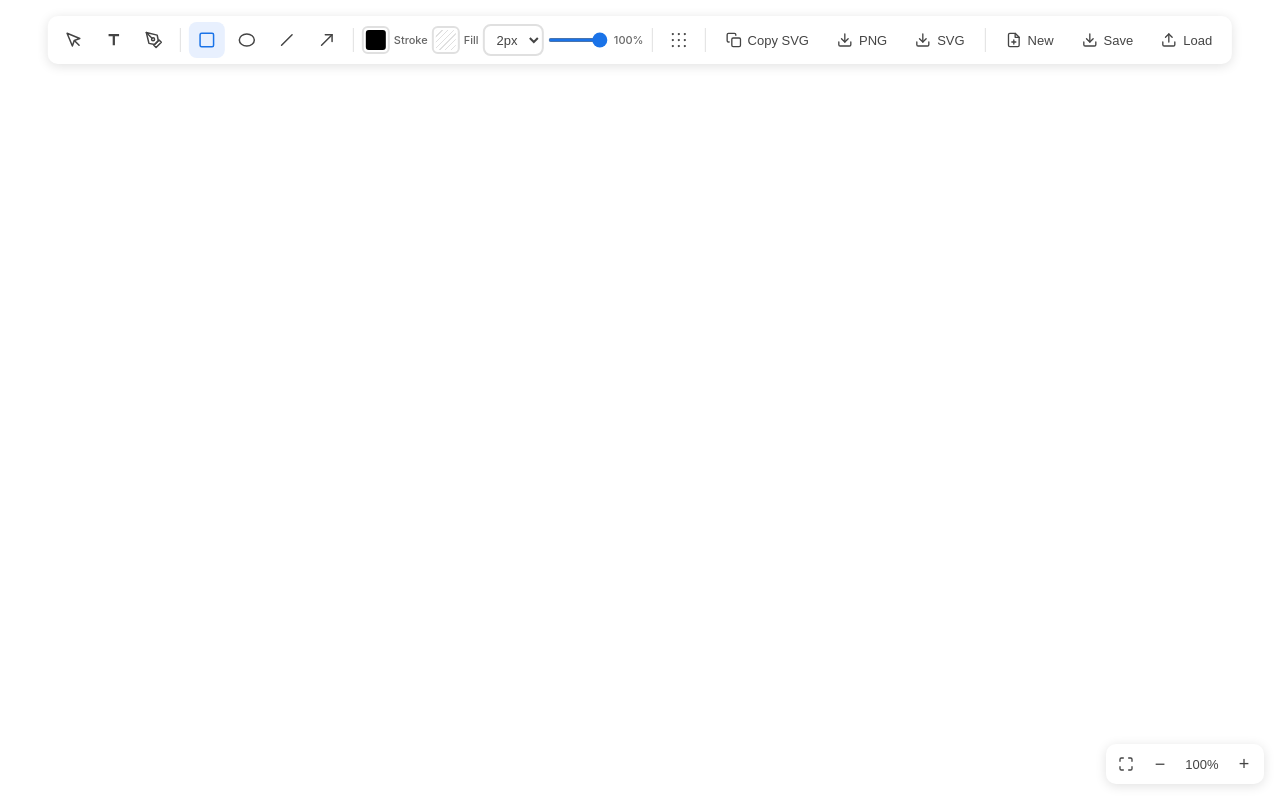
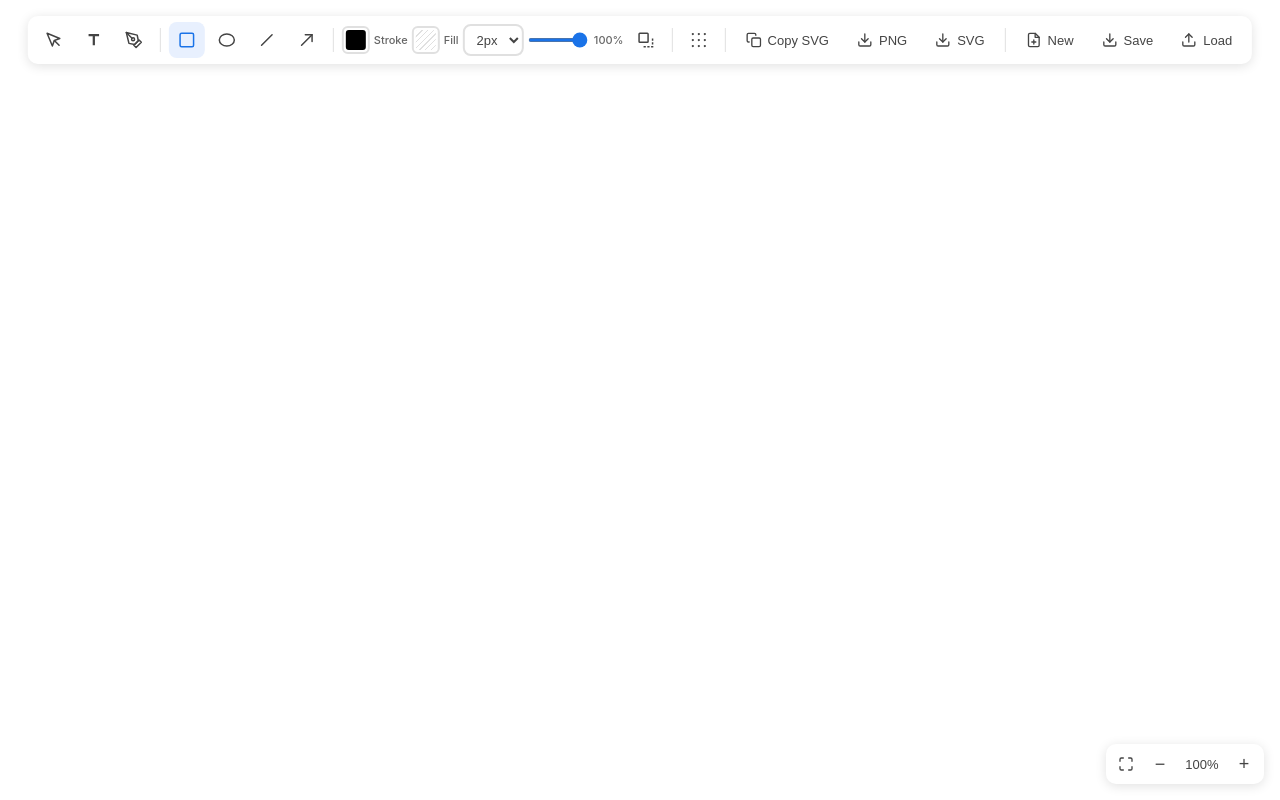
Before and after one commit to japzi/doodler, a React (Vite) app: page / in a window 1280 px wide. Both pictures are taken after a click on the button 282 px from the left and 40 px from the top of the page. Built offline with nearby package versions, Linux system fonts and the light colour scheme.

Commit message:
Add hatched drop shadow for rectangles and ellipses
Rough hand-drawn diagonal hatch lines (via roughjs) rendered behind
shapes with configurable offset. Includes toolbar toggle/slider,
localStorage persistence, SVG/PNG export support, and undo/redo.

```diff
--- a/src/components/Canvas/SceneRenderer.tsx
+++ b/src/components/Canvas/SceneRenderer.tsx
@@ -1,6 +1,7 @@
 import { memo } from 'react'
 import { useStore } from '../../store/useStore'
 import type { SceneObject, TextObject, RectangleShape, EllipseShape, GroupObject } from '../../types/scene'
+import { generateRoughHatchLines } from '../../rendering/roughPath'
 
 const LINE_HEIGHT_FACTOR = 1.3
 
@@ -26,6 +27,34 @@ const TextElement = memo(function TextElement({ obj }: { obj: TextObject }) {
   )
 })
 
+function HatchShadow({ obj }: { obj: RectangleShape | EllipseShape }) {
+  if (!obj.shadow) return null
+  const offset = obj.shadow.offset
+  const clipId = `shadow-clip-${obj.id}`
+  const strokeWidth = obj.strokeWidth ?? 2
+  const hatchPaths = generateRoughHatchLines(obj.x, obj.y, obj.width, obj.height)
+
+  return (
+    <g transform={`translate(${offset}, ${offset})`}>
+      <defs>
+        <clipPath id={clipId}>
+          {obj.type === 'rectangle' ? (
+            <rect x={obj.x} y={obj.y} width={obj.width} height={obj.height} />
+          ) : (
+            <ellipse cx={obj.x + obj.width / 2} cy={obj.y + obj.height / 2} rx={obj.width / 2} ry={obj.height / 2} />
+          )}
+        </clipPath>
+      </defs>
+      <g clipPath={`url(#${clipId})`}>
+        {hatchPaths.map((d, i) => (
+          <path key={i} d={d} fill="none" stroke={obj.color} strokeWidth={1.5} />
+        ))}
+      </g>
+      <path d={obj.pathData} fill="none" stroke={obj.color} strokeWidth={strokeWidth} />
+    </g>
+  )
+}
+
 function FillShape({ obj }: { obj: RectangleShape | EllipseShape }) {
   const fillColor = obj.fillColor ?? 'none'
   if (fillColor === 'none' || fillColor === 'transparent') return null
@@ -43,6 +72,7 @@ const PathElement = memo(function PathElement({ obj }: { obj: Exclude<SceneObjec
   const isShape = obj.type !== 'pen'
   const strokeWidth = 'strokeWidth' in obj ? (obj.strokeWidth ?? 2) : 2
   const hasFill = (obj.type === 'rectangle' || obj.type === 'ellipse') && obj.fillColor && obj.fillColor !== 'none' && obj.fillColor !== 'transparent'
+  const hasShadow = (obj.type === 'rectangle' || obj.type === 'ellipse') && obj.shadow
   const needsHitTarget = strokeWidth < HIT_TARGET_WIDTH
 
   if (hasFill) {
@@ -52,6 +82,7 @@ const PathElement = memo(function PathElement({ obj }: { obj: Exclude<SceneObjec
         data-object-id={obj.id}
         style={{ cursor: 'default' }}
       >
+        {hasShadow && <HatchShadow obj={obj as RectangleShape | EllipseShape} />}
         <FillShape obj={obj as RectangleShape | EllipseShape} />
         <path
           d={obj.pathData}
@@ -69,6 +100,7 @@ const PathElement = memo(function PathElement({ obj }: { obj: Exclude<SceneObjec
       data-object-id={obj.id}
       style={{ cursor: 'default' }}
     >
+      {hasShadow && <HatchShadow obj={obj as RectangleShape | EllipseShape} />}
       {needsHitTarget && (
         <path
           d={obj.pathData}
@@ -111,11 +143,13 @@ function ChildPathElement({ obj }: { obj: Exclude<SceneObject, TextObject | Grou
   const isShape = obj.type !== 'pen'
   const strokeWidth = 'strokeWidth' in obj ? (obj.strokeWidth ?? 2) : 2
   const hasFill = (obj.type === 'rectangle' || obj.type === 'ellipse') && obj.fillColor && obj.fillColor !== 'none' && obj.fillColor !== 'transparent'
+  const hasShadow = (obj.type === 'rectangle' || obj.type === 'ellipse') && obj.shadow
   const needsHitTarget = strokeWidth < HIT_TARGET_WIDTH
 
   if (hasFill) {
     return (
       <g transform={`translate(${obj.position.x}, ${obj.position.y})`} style={{ cursor: 'default' }}>
+        {hasShadow && <HatchShadow obj={obj as RectangleShape | EllipseShape} />}
         <FillShape obj={obj as RectangleShape | EllipseShape} />
         <path d={obj.pathData} fill="none" stroke={obj.color} strokeWidth={strokeWidth} />
       </g>
@@ -124,6 +158,7 @@ function ChildPathElement({ obj }: { obj: Exclude<SceneObject, TextObject | Grou
 
   return (
     <g transform={`translate(${obj.position.x}, ${obj.position.y})`} style={{ cursor: 'default' }}>
+      {hasShadow && <HatchShadow obj={obj as RectangleShape | EllipseShape} />}
       {needsHitTarget && <path d={obj.pathData} fill="none" stroke="transparent" strokeWidth={HIT_TARGET_WIDTH} />}
       <path
         d={obj.pathData}
--- a/src/components/Toolbar/Toolbar.tsx
+++ b/src/components/Toolbar/Toolbar.tsx
@@ -19,6 +19,10 @@ export function Toolbar() {
   const setStrokeWidth = useStore((s) => s.setStrokeWidth)
   const setOpacity = useStore((s) => s.setOpacity)
   const setFontSize = useStore((s) => s.setFontSize)
+  const shadowEnabled = useStore((s) => s.shadowEnabled)
+  const shadowOffset = useStore((s) => s.shadowOffset)
+  const setShadowEnabled = useStore((s) => s.setShadowEnabled)
+  const setShadowOffset = useStore((s) => s.setShadowOffset)
   const clearDrawing = useStore((s) => s.clearDrawing)
   const updateObjectStyles = useStore((s) => s.updateObjectStyles)
   const selectedIds = useStore((s) => s.selectedIds)
@@ -42,6 +46,10 @@ export function Toolbar() {
     setOpacity(first.opacity ?? 1)
     if ('strokeWidth' in first && first.strokeWidth !== undefined) setStrokeWidth(first.strokeWidth)
     if ('fillColor' in first && first.fillColor !== undefined) setFillColor(first.fillColor)
+    if ((first.type === 'rectangle' || first.type === 'ellipse') && 'shadow' in first) {
+      setShadowEnabled(!!first.shadow)
+      if (first.shadow) setShadowOffset(first.shadow.offset)
+    }
   // eslint-disable-next-line react-hooks/exhaustive-deps
   }, [selectedIds])
 
@@ -226,6 +234,47 @@ export function Toolbar() {
           </div>
         )}
 
+        {(activeTool === 'rectangle' || activeTool === 'ellipse' || (activeTool === 'pointer' && selectedHasFill)) && (
+          <>
+            <button
+              className={`toolbar__button ${shadowEnabled ? 'toolbar__button--active' : ''}`}
+              onClick={() => {
+                const next = !shadowEnabled
+                setShadowEnabled(next)
+                if (hasSelection) {
+                  updateObjectStyles(selectedIds, { shadow: next ? { offset: shadowOffset } : null })
+                }
+              }}
+              data-tooltip="Drop shadow"
+            >
+              <svg width="18" height="18" viewBox="0 0 24 24" fill="none" stroke="currentColor" strokeWidth="2">
+                <rect x="3" y="3" width="12" height="12" rx="1" />
+                <path d="M9 21h12V9" strokeDasharray="3 2" />
+              </svg>
+            </button>
+            {shadowEnabled && (
+              <div className="toolbar__opacity-control">
+                <input
+                  className="toolbar__opacity-slider"
+                  type="range"
+                  min={2}
+                  max={20}
+                  value={shadowOffset}
+                  onChange={(e) => {
+                    const o = Number(e.target.value)
+                    setShadowOffset(o)
+                    if (hasSelection) {
+                      updateObjectStyles(selectedIds, { shadow: { offset: o } })
+                    }
+                  }}
+                  data-tooltip="Shadow offset"
+                />
+                <span className="toolbar__opacity-label">{shadowOffset}px</span>
+              </div>
+            )}
+          </>
+        )}
+
         {activeTool === 'text' && (
           <>
             <div className="toolbar__divider" />
--- a/src/export/svgExport.ts
+++ b/src/export/svgExport.ts
@@ -1,4 +1,5 @@
-import type { SceneObject, TextObject } from '../types/scene'
+import type { SceneObject, TextObject, RectangleShape, EllipseShape } from '../types/scene'
+import { generateRoughHatchLines } from '../rendering/roughPath'
 
 const LINE_HEIGHT_FACTOR = 1.3
 
@@ -30,11 +31,34 @@ function computeWorldBoundsRecursive(obj: SceneObject, offsetX: number, offsetY:
     }
   } else {
     const bb = obj.boundingBox
+    const shadowOffset = (obj.type === 'rectangle' || obj.type === 'ellipse') && 'shadow' in obj && obj.shadow ? obj.shadow.offset : 0
     bounds.minX = Math.min(bounds.minX, bb.x + ox)
     bounds.minY = Math.min(bounds.minY, bb.y + oy)
-    bounds.maxX = Math.max(bounds.maxX, bb.x + bb.width + ox)
-    bounds.maxY = Math.max(bounds.maxY, bb.y + bb.height + oy)
+    bounds.maxX = Math.max(bounds.maxX, bb.x + bb.width + ox + shadowOffset)
+    bounds.maxY = Math.max(bounds.maxY, bb.y + bb.height + oy + shadowOffset)
   }
+}
+
+function serializeShadow(obj: RectangleShape | EllipseShape, indent: string): string {
+  if (!obj.shadow) return ''
+  const offset = obj.shadow.offset
+  const sw = obj.strokeWidth ?? 2
+  const clipId = `shadow-clip-${obj.id}`
+  const hatchPaths = generateRoughHatchLines(obj.x, obj.y, obj.width, obj.height)
+
+  let clipShape: string
+  if (obj.type === 'rectangle') {
+    clipShape = `${indent}      <rect x="${obj.x}" y="${obj.y}" width="${obj.width}" height="${obj.height}"/>`
+  } else {
+    const cx = obj.x + obj.width / 2
+    const cy = obj.y + obj.height / 2
+    clipShape = `${indent}      <ellipse cx="${cx}" cy="${cy}" rx="${obj.width / 2}" ry="${obj.height / 2}"/>`
+  }
+
+  const hatchLines = hatchPaths.map((d) => `${indent}      <path d="${d}" fill="none" stroke="${obj.color}" stroke-width="1.5"/>`).join('\n')
+  const outlinePath = `${indent}    <path d="${obj.pathData}" fill="none" stroke="${obj.color}" stroke-width="${sw}"/>`
+
+  return `${indent}  <g transform="translate(${offset}, ${offset})">\n${indent}    <defs>\n${indent}      <clipPath id="${clipId}">\n${clipShape}\n${indent}      </clipPath>\n${indent}    </defs>\n${indent}    <g clip-path="url(#${clipId})">\n${hatchLines}\n${indent}    </g>\n${outlinePath}\n${indent}  </g>`
 }
 
 function serializeObject(obj: SceneObject, indent: string): string {
@@ -53,7 +77,9 @@ function serializeObject(obj: SceneObject, indent: string): string {
   if (isShape) {
     const fillColor = 'fillColor' in obj && obj.fillColor && obj.fillColor !== 'transparent' ? obj.fillColor : 'none'
     const sw = 'strokeWidth' in obj && obj.strokeWidth ? obj.strokeWidth : 2
-    const strokePath = `${indent}<path d="${obj.pathData}" fill="none" stroke="${obj.color}" stroke-width="${sw}"/>`
+    const hasShadow = (obj.type === 'rectangle' || obj.type === 'ellipse') && 'shadow' in obj && obj.shadow
+    const shadowSvg = hasShadow ? serializeShadow(obj as RectangleShape | EllipseShape, indent) : ''
+    const strokePath = `${indent}  <path d="${obj.pathData}" fill="none" stroke="${obj.color}" stroke-width="${sw}"/>`
 
     if (fillColor !== 'none' && (obj.type === 'rectangle' || obj.type === 'ellipse')) {
       const fillOpacityAttr = obj.opacity !== undefined && obj.opacity !== 1 ? ` opacity="${obj.opacity}"` : ''
@@ -63,7 +89,11 @@ function serializeObject(obj: SceneObject, indent: string): string {
       } else {
         fillEl = `${indent}  <path d="${obj.pathData}" fill="${fillColor}" stroke="none"${fillOpacityAttr}/>`
       }
-      return `${indent}<g${transform}>\n${fillEl}\n${strokePath}\n${indent}</g>`
+      return `${indent}<g${transform}>\n${shadowSvg ? shadowSvg + '\n' : ''}${fillEl}\n${strokePath}\n${indent}</g>`
+    }
+
+    if (hasShadow) {
+      return `${indent}<g${transform}>\n${shadowSvg}\n${indent}  <path d="${obj.pathData}" fill="none" stroke="${obj.color}" stroke-width="${sw}"/>\n${indent}</g>`
     }
 
     return `${indent}<path d="${obj.pathData}" fill="none" stroke="${obj.color}" stroke-width="${sw}"${transform}/>`
--- a/src/rendering/roughPath.ts
+++ b/src/rendering/roughPath.ts
@@ -62,6 +62,29 @@ export function generateRoughArrow(x1: number, y1: number, x2: number, y2: numbe
   return `${linePath} ${drawableToPaths(head1)} ${drawableToPaths(head2)}`
 }
 
+export function generateRoughHatchLines(x: number, y: number, w: number, h: number, spacing = 8): string[] {
+  const step = spacing * Math.SQRT2
+  const maxC = w + h
+  const paths: string[] = []
+
+  for (let c = step, i = 0; c < maxC; c += step, i++) {
+    // Diagonal (/) lines from lower-left to upper-right
+    const x1 = c <= h ? x : x + (c - h)
+    const y1 = c <= h ? y + c : y + h
+    const x2 = c <= w ? x + c : x + w
+    const y2 = c <= w ? y : y + (c - w)
+
+    const drawable = generator.line(x1, y1, x2, y2, {
+      ...defaultOptions,
+      strokeWidth: 1.5,
+      seed: 42 + i,
+    })
+    paths.push(drawableToPaths(drawable))
+  }
+
+  return paths
+}
+
 export function generateRoughCurvedArrow(
   x1: number, y1: number,
   cp1x: number, cp1y: number,
--- a/src/store/useStore.ts
+++ b/src/store/useStore.ts
@@ -63,15 +63,15 @@ export function importProject(file: File): Promise<void> {
   })
 }
 
-function loadStyles(): { strokeColor: string; fillColor: string; strokeWidth: number; opacity: number; fontSize: number; arrowHeadSize: number } {
+function loadStyles(): { strokeColor: string; fillColor: string; strokeWidth: number; opacity: number; fontSize: number; arrowHeadSize: number; shadowEnabled: boolean; shadowOffset: number } {
   try {
     const raw = localStorage.getItem(STYLES_KEY)
-    if (raw) return { strokeColor: '#000000', fillColor: 'transparent', strokeWidth: 2, opacity: 1, fontSize: 24, arrowHeadSize: 16, ...JSON.parse(raw) }
+    if (raw) return { strokeColor: '#000000', fillColor: 'transparent', strokeWidth: 2, opacity: 1, fontSize: 24, arrowHeadSize: 16, shadowEnabled: false, shadowOffset: 8, ...JSON.parse(raw) }
   } catch { /* ignore */ }
-  return { strokeColor: '#000000', fillColor: 'transparent', strokeWidth: 2, opacity: 1, fontSize: 24, arrowHeadSize: 16 }
+  return { strokeColor: '#000000', fillColor: 'transparent', strokeWidth: 2, opacity: 1, fontSize: 24, arrowHeadSize: 16, shadowEnabled: false, shadowOffset: 8 }
 }
 
-function persistStyles(state: { strokeColor: string; fillColor: string; strokeWidth: number; opacity: number; fontSize: number; arrowHeadSize: number }) {
+function persistStyles(state: { strokeColor: string; fillColor: string; strokeWidth: number; opacity: number; fontSize: number; arrowHeadSize: number; shadowEnabled: boolean; shadowOffset: number }) {
   try {
     localStorage.setItem(STYLES_KEY, JSON.stringify(state))
   } catch { /* ignore */ }
@@ -99,6 +99,8 @@ interface DoodlerState {
   opacity: number
   fontSize: number
   arrowHeadSize: number
+  shadowEnabled: boolean
+  shadowOffset: number
 
   // Viewport
   viewport: ViewportTransform
@@ -148,9 +150,11 @@ interface DoodlerState {
   setActiveShapePreview: (preview: ShapePreview | null) => void
   setActiveTextInput: (input: { x: number; y: number } | null) => void
   setEditingTextId: (id: string | null) => void
+  setShadowEnabled: (enabled: boolean) => void
+  setShadowOffset: (offset: number) => void
   toggleGrid: () => void
   clearDrawing: () => void
-  updateObjectStyles: (ids: Set<string>, styles: { color?: string; fillColor?: string; strokeWidth?: number; opacity?: number }) => void
+  updateObjectStyles: (ids: Set<string>, styles: { color?: string; fillColor?: string; strokeWidth?: number; opacity?: number; shadow?: { offset: number } | null }) => void
   updateLineGeometry: (id: string, updates: Partial<{ x1: number; y1: number; x2: number; y2: number; cp1: { x: number; y: number }; cp2: { x: number; y: number } }>) => void
   updateArrowGeometry: (id: string, updates: Partial<{ x1: number; y1: number; x2: number; y2: number; cp1: { x: number; y: number }; cp2: { x: number; y: number } }>) => void
   updateArrowHeadSize: (ids: Set<string>, size: number) => void
@@ -168,6 +172,8 @@ export const useStore = create<DoodlerState>((set) => ({
   opacity: savedStyles.opacity,
   fontSize: savedStyles.fontSize,
   arrowHeadSize: savedStyles.arrowHeadSize,
+  shadowEnabled: savedStyles.shadowEnabled,
+  shadowOffset: savedStyles.shadowOffset,
   viewport: savedDrawing?.viewport ?? { offsetX: 0, offsetY: 0, scale: 1 },
   activeStrokePoints: null,
   activeShapePreview: null,
@@ -452,34 +458,44 @@ export const useStore = create<DoodlerState>((set) => ({
   setMarqueeRect: (rect) => set({ marqueeRect: rect }),
   setActiveTool: (tool) => set({ activeTool: tool, selectedIds: new Set(), activeTextInput: null, editingTextId: null }),
   setStrokeColor: (color) => set((state) => {
-    const styles = { strokeColor: color, fillColor: state.fillColor, strokeWidth: state.strokeWidth, opacity: state.opacity, fontSize: state.fontSize, arrowHeadSize: state.arrowHeadSize }
+    const styles = { strokeColor: color, fillColor: state.fillColor, strokeWidth: state.strokeWidth, opacity: state.opacity, fontSize: state.fontSize, arrowHeadSize: state.arrowHeadSize, shadowEnabled: state.shadowEnabled, shadowOffset: state.shadowOffset }
     persistStyles(styles)
     return { strokeColor: color }
   }),
   setFillColor: (color) => set((state) => {
-    const styles = { strokeColor: state.strokeColor, fillColor: color, strokeWidth: state.strokeWidth, opacity: state.opacity, fontSize: state.fontSize, arrowHeadSize: state.arrowHeadSize }
+    const styles = { strokeColor: state.strokeColor, fillColor: color, strokeWidth: state.strokeWidth, opacity: state.opacity, fontSize: state.fontSize, arrowHeadSize: state.arrowHeadSize, shadowEnabled: state.shadowEnabled, shadowOffset: state.shadowOffset }
     persistStyles(styles)
     return { fillColor: color }
   }),
   setStrokeWidth: (width) => set((state) => {
-    const styles = { strokeColor: state.strokeColor, fillColor: state.fillColor, strokeWidth: width, opacity: state.opacity, fontSize: state.fontSize, arrowHeadSize: state.arrowHeadSize }
+    const styles = { strokeColor: state.strokeColor, fillColor: state.fillColor, strokeWidth: width, opacity: state.opacity, fontSize: state.fontSize, arrowHeadSize: state.arrowHeadSize, shadowEnabled: state.shadowEnabled, shadowOffset: state.shadowOffset }
     persistStyles(styles)
     return { strokeWidth: width }
   }),
   setOpacity: (opacity) => set((state) => {
-    const styles = { strokeColor: state.strokeColor, fillColor: state.fillColor, strokeWidth: state.strokeWidth, opacity, fontSize: state.fontSize, arrowHeadSize: state.arrowHeadSize }
+    const styles = { strokeColor: state.strokeColor, fillColor: state.fillColor, strokeWidth: state.strokeWidth, opacity, fontSize: state.fontSize, arrowHeadSize: state.arrowHeadSize, shadowEnabled: state.shadowEnabled, shadowOffset: state.shadowOffset }
     persistStyles(styles)
     return { opacity }
   }),
   setArrowHeadSize: (size) => set((state) => {
-    const styles = { strokeColor: state.strokeColor, fillColor: state.fillColor, strokeWidth: state.strokeWidth, opacity: state.opacity, fontSize: state.fontSize, arrowHeadSize: size }
+    const styles = { strokeColor: state.strokeColor, fillColor: state.fillColor, strokeWidth: state.strokeWidth, opacity: state.opacity, fontSize: state.fontSize, arrowHeadSize: size, shadowEnabled: state.shadowEnabled, shadowOffset: state.shadowOffset }
     persistStyles(styles)
     return { arrowHeadSize: size }
   }),
   setFontSize: (size) => set((state) => {
-    const styles = { strokeColor: state.strokeColor, fillColor: state.fillColor, strokeWidth: state.strokeWidth, opacity: state.opacity, fontSize: size, arrowHeadSize: state.arrowHeadSize }
+    const styles = { strokeColor: state.strokeColor, fillColor: state.fillColor, strokeWidth: state.strokeWidth, opacity: state.opacity, fontSize: size, arrowHeadSize: state.arrowHeadSize, shadowEnabled: state.shadowEnabled, shadowOffset: state.shadowOffset }
     persistStyles(styles)
     return { fontSize: size }
+  }),
+  setShadowEnabled: (enabled) => set((state) => {
+    const styles = { strokeColor: state.strokeColor, fillColor: state.fillColor, strokeWidth: state.strokeWidth, opacity: state.opacity, fontSize: state.fontSize, arrowHeadSize: state.arrowHeadSize, shadowEnabled: enabled, shadowOffset: state.shadowOffset }
+    persistStyles(styles)
+    return { shadowEnabled: enabled }
+  }),
+  setShadowOffset: (offset) => set((state) => {
+    const styles = { strokeColor: state.strokeColor, fillColor: state.fillColor, strokeWidth: state.strokeWidth, opacity: state.opacity, fontSize: state.fontSize, arrowHeadSize: state.arrowHeadSize, shadowEnabled: state.shadowEnabled, shadowOffset: offset }
+    persistStyles(styles)
+    return { shadowOffset: offset }
   }),
   setViewport: (viewport) => set({ viewport }),
   setActiveStrokePoints: (points) => set({ activeStrokePoints: points }),
@@ -499,6 +515,13 @@ export const useStore = create<DoodlerState>((set) => ({
         if (styles.opacity !== undefined) updated.opacity = styles.opacity
         if (styles.strokeWidth !== undefined && o.type !== 'text') updated.strokeWidth = styles.strokeWidth
         if (styles.fillColor !== undefined && (o.type === 'rectangle' || o.type === 'ellipse')) updated.fillColor = styles.fillColor
+        if (styles.shadow !== undefined && (o.type === 'rectangle' || o.type === 'ellipse')) {
+          if (styles.shadow === null) {
+            delete updated.shadow
+          } else {
+            updated.shadow = styles.shadow
+          }
+        }
         return updated as SceneObject
       }
       return {
--- a/src/tools/useShapeTool.ts
+++ b/src/tools/useShapeTool.ts
@@ -64,7 +64,7 @@ export function useShapeTool() {
     if (!isDrawing.current) return
     isDrawing.current = false
 
-    const { activeShapePreview, strokeColor, fillColor, strokeWidth, opacity, addObject, setActiveShapePreview } = useStore.getState()
+    const { activeShapePreview, strokeColor, fillColor, strokeWidth, opacity, shadowEnabled, shadowOffset, addObject, setActiveShapePreview } = useStore.getState()
     if (!activeShapePreview) return
 
     const { type, x, y, width, height, x1, y1, x2, y2 } = activeShapePreview
@@ -84,6 +84,7 @@ export function useShapeTool() {
         addObject({
           type: 'rectangle',
           id, x, y, width, height, color, fillColor, strokeWidth, opacity, pathData,
+          ...(shadowEnabled ? { shadow: { offset: shadowOffset } } : {}),
           position: { x: 0, y: 0 },
           boundingBox: boundingBoxFromRect(x, y, width, height),
         })
@@ -96,6 +97,7 @@ export function useShapeTool() {
         addObject({
           type: 'ellipse',
           id, x, y, width, height, color, fillColor, strokeWidth, opacity, pathData,
+          ...(shadowEnabled ? { shadow: { offset: shadowOffset } } : {}),
           position: { x: 0, y: 0 },
           boundingBox: boundingBoxFromRect(x, y, width, height),
         })
--- a/src/types/scene.ts
+++ b/src/types/scene.ts
@@ -34,6 +34,7 @@ export interface RectangleShape {
   fillColor?: string
   strokeWidth?: number
   opacity?: number
+  shadow?: { offset: number }
   pathData: string
   position: { x: number; y: number }
   boundingBox: BoundingBox
@@ -50,6 +51,7 @@ export interface EllipseShape {
   fillColor?: string
   strokeWidth?: number
   opacity?: number
+  shadow?: { offset: number }
   pathData: string
   position: { x: number; y: number }
   boundingBox: BoundingBox
```
Also changed, not shown: 2 other files (tests, documents, lock files or other folders).
